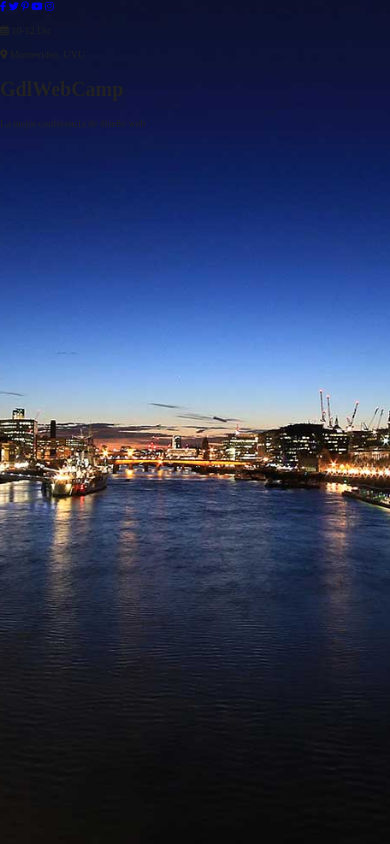
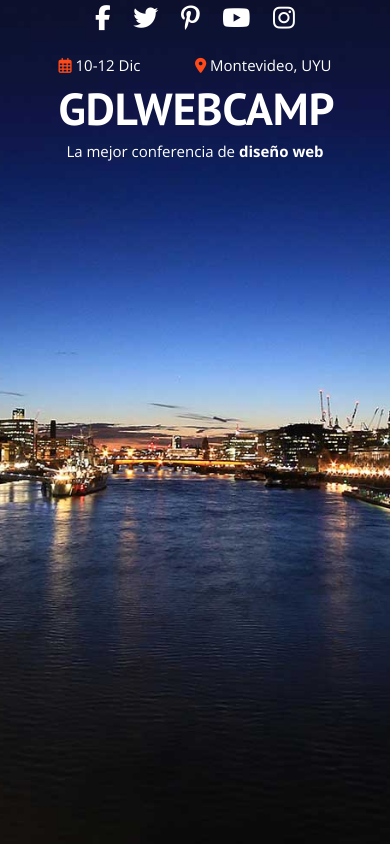
Before and after one commit to SantiM96/Complete-course, a PHP site: page / in a window 390 px wide. Run offline with PHP 8.4, Linux system fonts and the light colour scheme; some libraries are stand-ins or nearby versions.

Commit message:
Hero responsive finished (HTML, CSS)

```diff
--- a/css/main.css
+++ b/css/main.css
@@ -106,15 +106,82 @@ html {
 }
 body {
     background-color: #f2f2f2;
+    font-family: 'Open Sans', sans-serif;
+}
+h2 {
+    font-family: 'Oswald', sans-serif;
 }
 
 /** Header **/
-div.hero {
+.hero {
     background-image: url(../img/encabezado.jpg);
     height: 100vh;
     background-position: center center;
     background-size: cover;
 }
+.social-networks {
+    text-align: center;
+}
+.social-networks a {
+    color: white;
+    margin-right: 2rem;
+    font-size: 2.5rem;
+}
+.social-networks a:last-child {
+    margin-right: 0;
+}
+.hero-text {
+    color: white;
+    text-align: center;
+}
+.event-info {
+    display: flex;
+    justify-content: space-between;
+}
+.event-info p {
+    margin: 0;
+    display: inline;
+    font-size: 1.5rem;
+}
+@media (min-width: 480px) {
+    .event-info p {
+        font-size: 2rem;
+    }
+}
+.event-info p i {
+    color: #fe4918;
+}
+.hero-text {
+    width: 70%;
+    margin: 2rem auto;
+}
+.hero-text h1 {
+    font-family: 'PT Sans', sans-serif;
+    font-size: 11.5vw;
+    text-transform: uppercase;
+    margin: 1rem 0;
+    line-height: 1;
+}
+.slogan {
+    font-size: 1.5rem;
+    margin: 0;
+}
+@media (min-width: 550px) {
+    .slogan {
+        font-size: 2rem;
+    }
+}
+@media (min-width: 768px) {
+    .slogan {
+        font-size: 2.5rem;
+    }
+}
+.slogan span{
+    font-weight: bold;
+}
+
+
+
 
 
 
--- a/index.html
+++ b/index.html
@@ -12,6 +12,8 @@
     <!-- Place favicon.ico in the root directory -->
 
     <script src="https://kit.fontawesome.com/ff57233ed3.js" crossorigin="anonymous"></script>
+    <link href="https://fonts.googleapis.com/css2?family=Open+Sans:ital,wght@0,300;0,400;0,600;0,700;0,800;1,300;1,400;1,600;1,700&family=Oswald:wght@200;300;400;500;600;700&family=PT+Sans:ital,wght@0,400;0,700;1,400;1,700&display=swap"
+        rel="stylesheet">
     <link rel="stylesheet" href="css/normalize.css">
     <link rel="stylesheet" href="css/main.css">
 
@@ -22,6 +24,7 @@
 
     <header class="site-header">
         <div class="hero">
+            <div class="header-content">
                 <nav class="social-networks">
                     <a href="#"><i class="fab fa-facebook-f"></i></a>
                     <a href="#"><i class="fab fa-twitter"></i></a>
@@ -29,28 +32,17 @@
                     <a href="#"><i class="fab fa-youtube"></i></a>
                     <a href="#"><i class="fab fa-instagram"></i></a>
                 </nav>
+                <div class="hero-text">
                     <div class="event-info">
                         <p class="date"><i class="far fa-calendar-alt"></i> 10-12 Dic</p>
-        <div class="city"><i class="fas fa-map-marker-alt"></i> Montevideo, UYU</div>
+                        <p class="city"><i class="fas fa-map-marker-alt"></i> Montevideo, UYU</p>
                     </div>
                     <h1 class="site-name">GdlWebCamp</h1>
                     <p class="slogan">La mejor conferencia de <span>diseño web</span></p>
-
                 </div>
+            </div><!-- header-content -->
+        </div><!-- hero -->
     </header>
-
-
-
-
-
-
-
-
-
-
-
-
-
 
 
 
```
Lines whose indentation alone changed are shown as unchanged.
